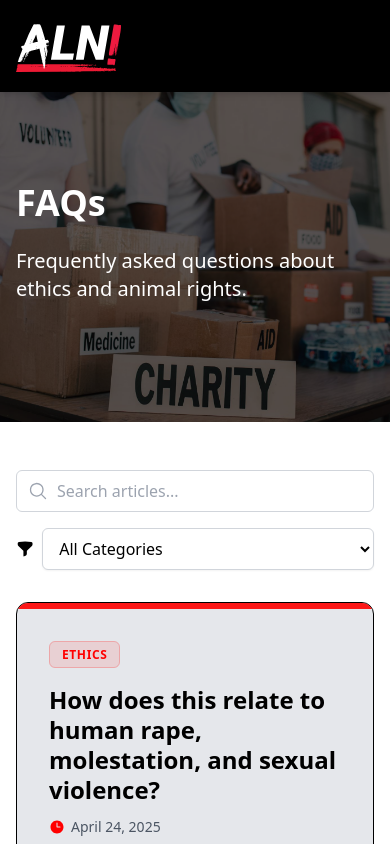
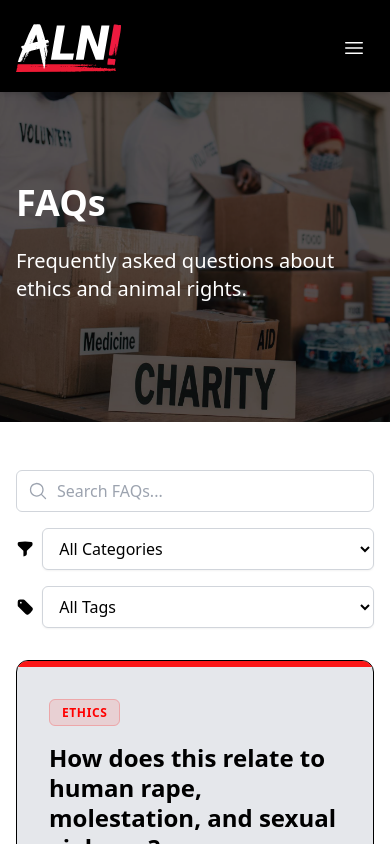
Before and after one commit to animalliberationnow-org/website, a React (Vite) app: page /faqs in a window 390 px wide. Shown: the top 844 px of the page. Built offline with nearby package versions, Linux system fonts and the light colour scheme; a web font is replaced by a local one.

Commit message:
footer: removed phone-number, header: burger menu white, artcilesData: 2026 dates + tags grouping, articleDetail: copy link option + section bg white, articlesPage: added tags filter + articles to FAQs, homepage: core beliefs white

```diff
--- a/src/components/Layout/Footer.tsx
+++ b/src/components/Layout/Footer.tsx
@@ -1,4 +1,4 @@
-import { HiEnvelope, HiHeart, HiMapPin, HiPhone } from "react-icons/hi2";
+import { HiEnvelope, HiHeart, HiMapPin } from "react-icons/hi2";
 import { SiFacebook, SiInstagram, SiX, SiYoutube } from "react-icons/si";
 import { Link } from "react-router-dom";
 
@@ -98,7 +98,7 @@ const Footer = () => {
                 <HiMapPin className="mr-2 h-5 w-5 mt-0.5 flex-shrink-0" />
                 <span>Animal Liberation Now!, Chennai</span>
               </div>
-              <div className="flex items-center mb-4">
+              {/* <div className="flex items-center mb-4">
                 <HiPhone className="mr-2 h-5 w-5 flex-shrink-0" />
                 <a
                   href="tel:+123456789"
@@ -106,7 +106,7 @@ const Footer = () => {
                 >
                   +91 8870450636
                 </a>
-              </div>
+              </div> */}
               <div className="flex items-center">
                 <HiEnvelope className="mr-2 h-5 w-5 flex-shrink-0" />
                 <a
--- a/src/components/Layout/Header.tsx
+++ b/src/components/Layout/Header.tsx
@@ -60,7 +60,7 @@ const Header: React.FC<HeaderProps> = ({ scrolled }) => {
 
         {/* Mobile Menu Button */}
         <button
-          className="md:hidden text-primary p-2"
+          className="md:hidden text-white p-2"
           onClick={toggleMenu}
           aria-label="Toggle menu"
         >
--- a/src/data/articlesData.ts
+++ b/src/data/articlesData.ts
@@ -21,9 +21,9 @@ export const articles: ArticleType[] = [
       physically overridden. This satisfies the same moral criteria that define sexual violence in humans.</p>
       <p>Calling this by a different name does not change the structure of the act.</p>
     `,
-    date: '2025-04-24',
+    date: '2026-01-24',
     category: 'ethics',
-    tags: ['rape', 'molestation', 'sexual violence', 'animal-rights'],
+    tags: ['rape', 'molestation', 'sexual-violence', 'animal-rights'],
     relatedArticles: ['11', '12']
   },
   {
@@ -37,7 +37,7 @@ export const articles: ArticleType[] = [
         or tradition overrides their most basic interest.</p
         <p>Species membership does not negate that interest.</p>
       `,
-    date: "2025-04-25",
+    date: "2026-01-25",
     category: "ethics",
     tags: ["murder", "killing", "animal-rights"],
     relatedArticles: ["13", "16"]
@@ -54,7 +54,7 @@ export const articles: ArticleType[] = [
       behaviours, and long-term trauma.</p>
       <p>The moral structure of the act is identical. Only the victims differ.</p>
       `,
-    date: "2025-04-25",
+    date: "2026-01-25",
     category: "ethics",
     tags: ["infanticide", "family-separation", "animal-rights", "ethical living"],
     relatedArticles: ["13", "14"]
@@ -72,7 +72,7 @@ export const articles: ArticleType[] = [
            <p>This is slavery by definition. Changing the species of the enslaved does not change the moral
            reality.</p>
          `,
-     date: "2025-04-25",
+    date: "2026-01-25",
     category: "ethics",
     tags: ["slavery", "animal-rights", "confinement", "trade"],
     relatedArticles: ["19", "21"]
@@ -91,7 +91,7 @@ export const articles: ArticleType[] = [
        <p>Animal rights are not separate from human rights. They are an extension of the same ethical
        framework applied consistently once morally relevant traits are acknowledged.</p>
      `,
-     date: "2025-04-26",
+    date: "2026-01-26",
     category: "ethics",
     tags: ["animal-rights", "human-rights", "moral-standing", "justice"],
     relatedArticles: ["6", "8"]
@@ -109,7 +109,7 @@ export const articles: ArticleType[] = [
        protection leads to systematic exploitation.</p>
        <p>This grounding does not stop at species boundaries.</p>
      `,
-     date: "2025-04-26",
+    date: "2026-01-26",
     category: "ethics",
     tags: ["human-rights", "sentience", "vulnerability", "moral-philosophy"],
     relatedArticles: ["5", "30"]
@@ -134,7 +134,7 @@ export const articles: ArticleType[] = [
        <p>Sentience is the minimum condition for moral relevance. Without it, harm has no subject. With it,
        harm becomes ethically meaningful.</p>
      `,
-     date: "2025-04-26",
+    date: "2026-01-26",
     category: "research",
     tags: ["sentience", "neuroscience", "biology", "pain"],
     relatedArticles: ["28", "29"]
@@ -151,7 +151,7 @@ export const articles: ArticleType[] = [
        likely. Animals are maximally vulnerable within human-controlled systems. Without rights, their
        interests are systematically overridden.</p>
      `,
-     date: "2025-04-26",
+    date: "2026-01-26",
     category: "ethics",
     tags: ["sentience", "moral-rights", "interests", "protection"],
     relatedArticles: ["7", "5"]
@@ -168,7 +168,7 @@ export const articles: ArticleType[] = [
        <p>Justice exists precisely because natural behaviour is not a moral guide. The presence of violence in
        nature does not justify organised, intentional violence where alternatives exist.</p>
      `,
-     date: "2025-04-26",
+    date: "2026-01-26",
     category: "myths",
     tags: ["nature-fallacy", "moral-agency", "ethics", "predation"],
     relatedArticles: ["2", "5"]
@@ -184,7 +184,7 @@ export const articles: ArticleType[] = [
        underpin human rights to all sentient beings, without arbitrary exclusions.</p>
        <p>Justice should not be species-specific.</p>
      `,
-     date: "2025-04-26",
+    date: "2026-01-26",
     category: "ethics",
     tags: ["abolition", "animal-liberation", "justice", "activism"],
     relatedArticles: ["5", "19"]
@@ -201,7 +201,7 @@ export const articles: ArticleType[] = [
        <p>In humans, forced penetration to cause pregnancy is recognised as sexual violence regardless of the
        method used. The victim’s species does not change the moral structure of the act.</p>
      `,
-     date: "2025-04-26",
+    date: "2026-01-26",
     category: "ethics",
     tags: ["dairy", "rape", "sexual-violence", "insemination"],
     relatedArticles: ["1", "12"]
@@ -218,7 +218,7 @@ export const articles: ArticleType[] = [
        <p>If a human were restrained and forced to ejaculate for another’s use, it would be called rape or
        sexual assault. Calling it “semen collection” does not alter what is being done to the victim.</p>
      `,
-     date: "2025-04-26",
+    date: "2026-01-26",
     category: "ethics",
     tags: ["dairy", "sexual-assault", "electroejaculation", "bulls"],
     relatedArticles: ["1", "11"]
@@ -236,7 +236,7 @@ export const articles: ArticleType[] = [
        <p>In human ethics, forced family separation and the killing of children are recognised as grave crimes.
        The same moral reasoning applies here.</p>
      `,
-     date: "2025-04-26",
+    date: "2026-01-26",
     category: "ethics",
     tags: ["dairy", "separation", "infanticide", "family"],
     relatedArticles: ["3", "11"]
@@ -261,7 +261,7 @@ export const articles: ArticleType[] = [
        from a grieving mother would be recognised as extreme abuse. The moral structure does not change
        because the victims are nonhuman.</p>
      `,
-     date: "2025-04-26",
+    date: "2026-01-26",
     category: "culture",
     tags: ["khal-bachcha", "dairy", "infanticide", "psychological-abuse"],
     relatedArticles: ["3", "13"]
@@ -278,7 +278,7 @@ export const articles: ArticleType[] = [
        <p>Sexual exploitation is not only about forced sex. It is also about forced reproductive function and
        bodily use for someone else’s gain.</p>
      `,
-     date: "2025-04-26",
+    date: "2026-01-26",
     category: "ethics",
     tags: ["eggs", "reproductive-exploitation", "layer-hens", "farming"],
     relatedArticles: ["16", "17"]
@@ -295,7 +295,7 @@ export const articles: ArticleType[] = [
        obvious. Male chicks are either ground up alive in giant macerators, suffocated to death in bags,
        drowned alive, or ripped apart.</p>
      `,
-     date: "2025-04-26",
+    date: "2026-01-26",
     category: "ethics",
     tags: ["chick-culling", "infanticide", "maceration", "eggs"],
     relatedArticles: ["2", "3"]
@@ -316,7 +316,7 @@ export const articles: ArticleType[] = [
        <p>In moral terms, this is assault and mutilation. Non-consensual removal of a sensitive body part to
        facilitate control and exploitation would be recognised as severe violence if done to humans.</p>
      `,
-     date: "2025-04-26",
+    date: "2026-01-26",
     category: "ethics",
     tags: ["debeaking", "mutilation", "eggs", "confinement"],
     relatedArticles: ["15", "16"]
@@ -333,7 +333,7 @@ export const articles: ArticleType[] = [
        while controlling their lives.</p>
        <p>Abolitionist ethics rejects ownership and extraction from vulnerable beings.</p>
      `,
-     date: "2025-04-26",
+    date: "2026-01-26",
     category: "ethics",
     tags: ["honey", "insects", "exploitation", "extraction"],
     relatedArticles: ["4", "7"]
@@ -350,7 +350,7 @@ export const articles: ArticleType[] = [
        <p>That is slavery in structure and function. “Livestock” is just a socially acceptable label for enslaved
        individuals.</p>
      `,
-     date: "2025-04-26",
+    date: "2026-01-26",
     category: "ethics",
     tags: ["slavery", "property", "ownership", "livestock"],
     relatedArticles: ["4", "10"]
@@ -368,7 +368,7 @@ export const articles: ArticleType[] = [
        discomfort people feel is often not about the comparison being inaccurate. It is about recognising
        that what is normalised is, in fact, atrocity.</p>
      `,
-     date: "2025-04-26",
+    date: "2026-01-26",
     category: "myths",
     tags: ["comparison", "moral-consistency", "speciesism", "definitions"],
     relatedArticles: ["1", "2"]
@@ -386,7 +386,7 @@ export const articles: ArticleType[] = [
        them for public viewing would be recognised as slavery and incarceration without crime. The
        ethical category does not change because the prisoners are nonhuman.</p>
      `,
-     date: "2025-04-26",
+    date: "2026-01-26",
     category: "ethics",
     tags: ["zoos", "captivity", "entertainment", "confinement"],
     relatedArticles: ["22", "25"]
@@ -405,7 +405,7 @@ export const articles: ArticleType[] = [
        reproduction for profit meets the moral definition of slavery. Entertainment does not neutralise
        coercion.</p>
      `,
-     date: "2025-04-26",
+    date: "2026-01-26",
     category: "ethics",
     tags: ["marine-parks", "seaworld", "captivity", "entertainment"],
     relatedArticles: ["21", "25"]
@@ -423,7 +423,7 @@ export const articles: ArticleType[] = [
        enslavement and forced labour. The animal’s inability to consent makes the act inherently
        exploitative.</p>
      `,
-     date: "2025-04-26",
+    date: "2026-01-26",
     category: "ethics",
     tags: ["animal-rides", "tourism", "exploitation", "domination"],
     relatedArticles: ["24", "25"]
@@ -440,7 +440,7 @@ export const articles: ArticleType[] = [
        <p>This is slavery in structure. Ownership, compulsory labour, disposability, and lack of consent define
        the system. Calling it work does not change the fact that it is coerced.</p>
      `,
-     date: "2025-04-26",
+    date: "2026-01-26",
     category: "ethics",
     tags: ["working-animals", "forced-labour", "slavery", "exploitation"],
     relatedArticles: ["23", "19"]
@@ -458,7 +458,7 @@ export const articles: ArticleType[] = [
        display, is exploitation by definition. In human contexts, this would be recognised as abuse and
        enslavement.</p>
      `,
-     date: "2025-04-26",
+    date: "2026-01-26",
     category: "ethics",
     tags: ["circus", "entertainment", "abuse", "training"],
     relatedArticles: ["21", "22"]
@@ -475,7 +475,7 @@ export const articles: ArticleType[] = [
        <p>Non-consensual control of reproduction for commercial gain is sexual exploitation. Turning sentient
        beings into products begins with treating their bodies as tools, not as their own.</p>
      `,
-     date: "2025-04-26",
+    date: "2026-01-26",
     category: "ethics",
     tags: ["pets", "breeding", "commodification", "adoption"],
     relatedArticles: ["4", "19"]
@@ -497,7 +497,7 @@ export const articles: ArticleType[] = [
        relevant is whether sentient individuals are being deliberately brought into existence for the purpose
        of having their bodies used and their interests overridden.</p>
      `,
-     date: "2025-04-26",
+    date: "2026-01-26",
     category: "myths",
     tags: ["extinction", "breeding", "ethics", "population-control"],
     relatedArticles: ["10", "19"]
@@ -519,7 +519,7 @@ export const articles: ArticleType[] = [
        Animals are different. The animal kingdom is the only kingdom for which there is strong empirical evidence of sentience.</p>
        <p>Animal liberation is therefore not about life in the abstract. It is about sentient life.</p>
      `,
-     date: "2025-04-26",
+    date: "2026-01-26",
     category: "research",
     tags: ["plants", "sentience", "biology", "pain-receptors"],
     relatedArticles: ["7", "29"]
@@ -540,7 +540,7 @@ export const articles: ArticleType[] = [
        <p>The ethical question should not be how much a being suffers. The ethical question must be whether
        the being has the potential to be victimised.</p>
      `,
-     date: "2025-04-26",
+    date: "2026-01-26",
     category: "ethics",
     tags: ["pain-spectrum", "sentience", "moral-threshold", "rights"],
     relatedArticles: ["7", "28"]
@@ -558,7 +558,7 @@ export const articles: ArticleType[] = [
        Moral status does not come from being smart enough. It comes from sentience.</p>
        <p>A being does not need to solve equations to be wronged. They need only to be capable of experiencing the wrong.</p>
      `,
-     date: "2025-04-26",
+    date: "2026-01-26",
     category: "myths",
     tags: ["intelligence", "ableism", "moral-worth", "cognition"],
     relatedArticles: ["6", "7"]
--- a/src/pages/Articles/ArticlesPage.tsx
+++ b/src/pages/Articles/ArticlesPage.tsx
@@ -1,5 +1,5 @@
-import { useState, useEffect } from 'react';
-import { HiFunnel, HiMagnifyingGlass, HiArrowLongRight } from 'react-icons/hi2';
+import { useEffect, useMemo, useState } from 'react';
+import { HiArrowLongRight, HiFunnel, HiMagnifyingGlass, HiTag } from 'react-icons/hi2';
 import Hero from '../../components/UI/Hero';
 import Section from '../../components/UI/Section';
 import { articles } from '../../data/articlesData';
@@ -10,15 +10,29 @@ type ArticleCategory = 'all' | 'ethics' | 'culture' | 'myths' | 'research';
 const ArticlesPage = () => {
   const [searchQuery, setSearchQuery] = useState('');
   const [category, setCategory] = useState<ArticleCategory>('all');
+  const [selectedTag, setSelectedTag] = useState<string>('all');
   const [showAll, setShowAll] = useState(false); // State to handle "Show More"
+
+  // Get all unique tags from articles
+  const allTags = useMemo(() => {
+    const tags = new Set<string>();
+    articles.forEach(article => {
+      article.tags.forEach(tag => tags.add(tag));
+    });
+    return Array.from(tags).sort();
+  }, []);
 
   // Reset "Show More" when filters change to avoid confusion
   useEffect(() => {
     setShowAll(false);
-  }, [category, searchQuery]);
+  }, [category, searchQuery, selectedTag]);
 
   const filteredArticles = articles.filter(article => {
     if (category !== 'all' && article.category !== category) {
+      return false;
+    }
+
+    if (selectedTag !== 'all' && !article.tags.includes(selectedTag)) {
       return false;
     }
 
@@ -54,13 +68,14 @@ const ArticlesPage = () => {
             </div>
             <input
               type="text"
-              placeholder="Search articles..."
+              placeholder="Search FAQs..."
               value={searchQuery}
               onChange={(e) => setSearchQuery(e.target.value)}
               className="pl-10 pr-4 py-2 w-full md:w-64 border border-gray-300 rounded-md focus:outline-none focus:ring-accent focus:border-accent"
             />
           </div>
 
+          <div className="flex flex-col md:flex-row gap-4 w-full md:w-auto">
             {/* Category Filter */}
             <div className="relative inline-block w-full md:w-auto">
               <div className="flex items-center">
@@ -76,6 +91,26 @@ const ArticlesPage = () => {
                   <option value="myths">Myths</option>
                   <option value="research">Research</option>
                 </select>
+              </div>
+            </div>
+
+            {/* Tag Filter */}
+            <div className="relative inline-block w-full md:w-auto">
+              <div className="flex items-center">
+                <HiTag className="h-5 w-5 mr-2 text-black" />
+                <select
+                  value={selectedTag}
+                  onChange={(e) => setSelectedTag(e.target.value)}
+                  className="py-2 pl-3 pr-10 w-full border border-gray-300 bg-white rounded-md shadow-sm focus:outline-none focus:ring-accent focus:border-accent text-black font-medium"
+                >
+                  <option value="all">All Tags</option>
+                  {allTags.map(tag => (
+                    <option key={tag} value={tag}>
+                      {tag.split('-').map(word => word.charAt(0).toUpperCase() + word.slice(1)).join(' ')}
+                    </option>
+                  ))}
+                </select>
+              </div>
             </div>
           </div>
         </div>
@@ -95,7 +130,7 @@ const ArticlesPage = () => {
                   onClick={() => setShowAll(true)}
                   className="group flex items-center gap-2 text-black font-bold text-lg hover:text-accent transition-colors"
                 >
-                  Show More Articles
+                  Show More FAQs
                   <HiArrowLongRight className="h-6 w-6 group-hover:translate-x-2 transition-transform" />
                 </button>
               </div>
@@ -112,6 +147,7 @@ const ArticlesPage = () => {
               onClick={() => {
                 setSearchQuery('');
                 setCategory('all');
+                setSelectedTag('all');
               }}
               className="btn btn-primary"
             >
```
Also changed, not shown: src/pages/Articles/ArticleDetailPage.tsx (+14 -18 lines), src/pages/Home/HomePage.tsx (+9 -9 lines), 2 other files (tests, documents, lock files or other folders). Lines whose indentation alone changed are shown as unchanged.
